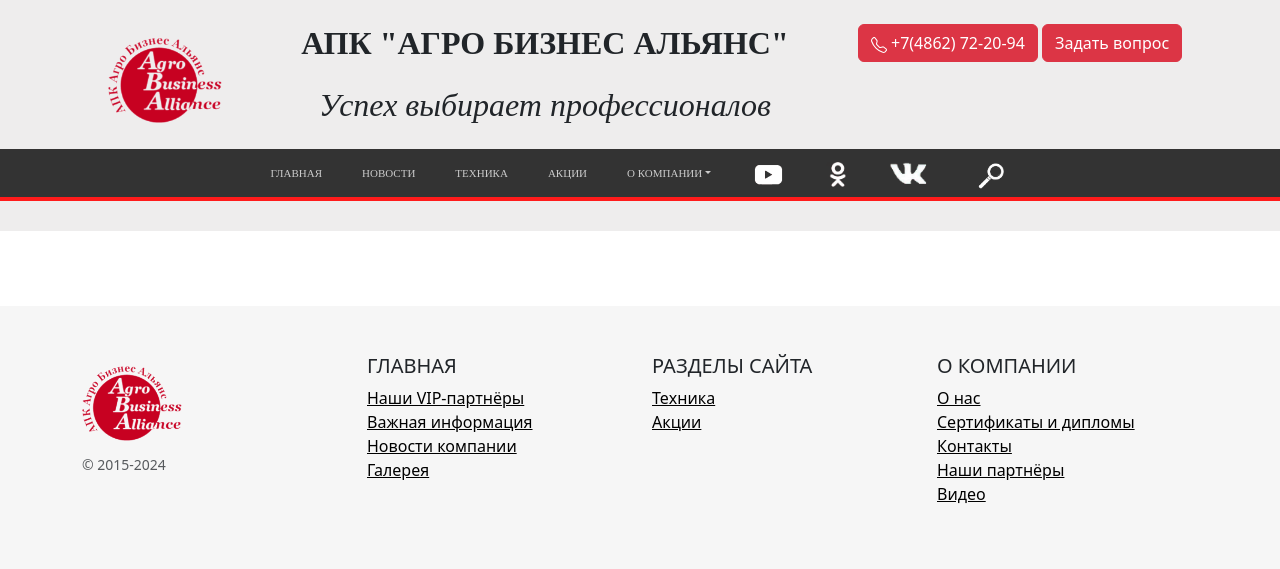
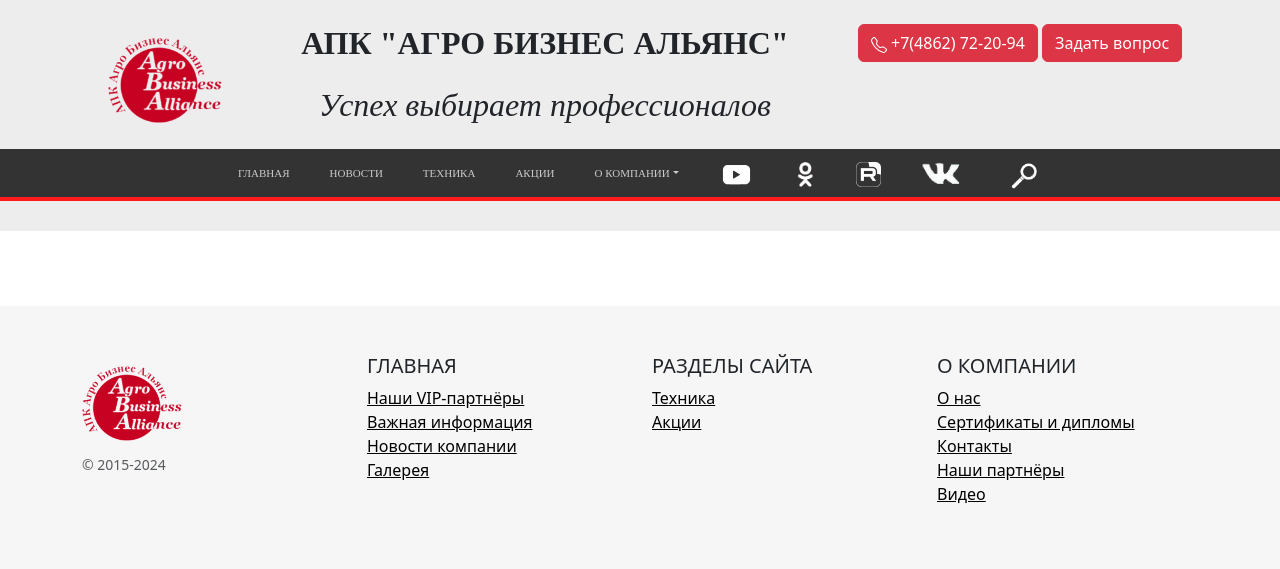
Before and after one commit to mishaniahomi/aba, a Django app: page /sert in a window 1280 px wide. Shown: the top 569 px of the page. Run offline with Django 4.2, Linux system fonts and the light colour scheme; data that the repository does not hold is empty; some libraries are stand-ins or nearby versions.

Commit message:
Add Rutube link and edit youtube link

```diff
--- a/templates/base.html
+++ b/templates/base.html
@@ -214,8 +214,10 @@
                     </div>
              </li>
 
-             <li><a target="_blank" href="https://www.youtube.com/@kirovetsPTZ"><img  src="{% static '/image/images.png' %}" alt="Ссылка на группу в одноклассниках" height="25px"></a></li>
-             <li><a target="_blank" href="https://ok.ru/profile/592112186830"><img  src="{% static '/image/icon_odnoklassniki.png' %}" alt="Ссылка на канал в youtube" height="25px"></a></li>
+             <li><a target="_blank" href="https://www.youtube.com/@apkaba1450/videos"><img  src="{% static '/image/images.png' %}" alt="Ссылка на группу в одноклассниках" height="25px"></a></li>
+
+            <li><a target="_blank" href="https://ok.ru/profile/592112186830"><img  src="{% static '/image/icon_odnoklassniki.png' %}" alt="Ссылка на канал в youtube" height="25px"></a></li>
+            <li><a target="_blank" href="https://rutube.ru/channel/26069050/"><img  src="{% static '/image/Icon_RUTUBE.png' %}" alt="Ссылка на канал в rutube" height="25px"></a></li>
              <li><a target="_blank" href="https://vk.com/id409208555"><img  src="{% static '/image/vk_icon.png' %}" alt="Ссылка на группу в вконтакте" height="25px"></a></li>
              <li><a target="_blank" href="#nsearch" onclick="show_form_search()"><img src="{% static '/image/search.png' %}"  alt="Поиск"   height="40px"></a></li>
           </ul>
```
Also changed, not shown: static/image/Icon_RUTUBE.png (added), static/image/albom/1.jpg (deleted), static/image/albom/10.jpg (deleted), static/image/albom/2.jpg (deleted), static/image/albom/3.jpg (deleted), static/image/albom/4.jpg (deleted), static/image/albom/5.jpg (deleted), static/image/albom/6.jpg (deleted), static/image/albom/7.jpg (deleted), static/image/albom/8.jpg (deleted), static/image/albom/9.jpg (deleted), static/image/backgrounds/red_fon.jpg (deleted).
